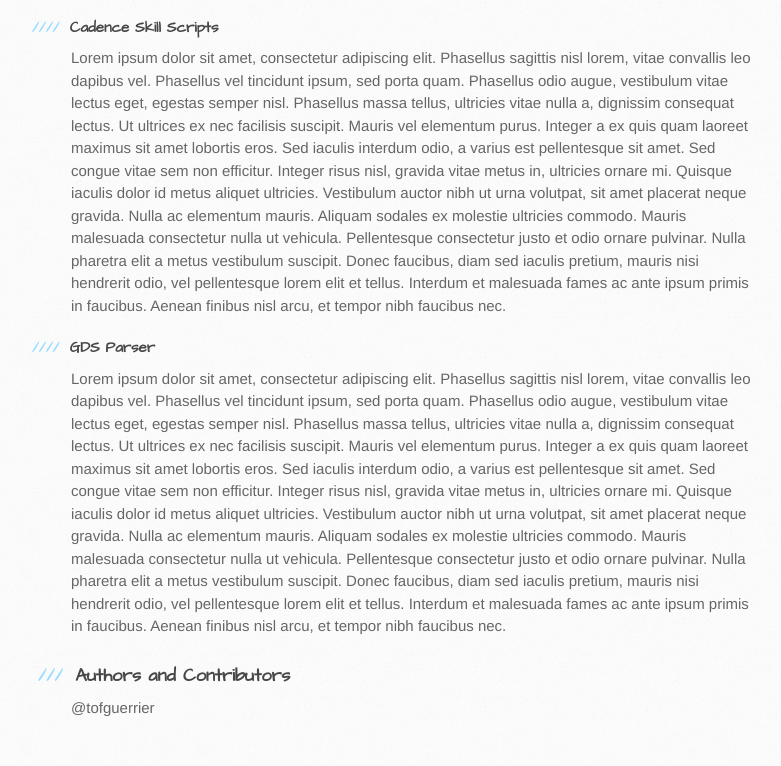
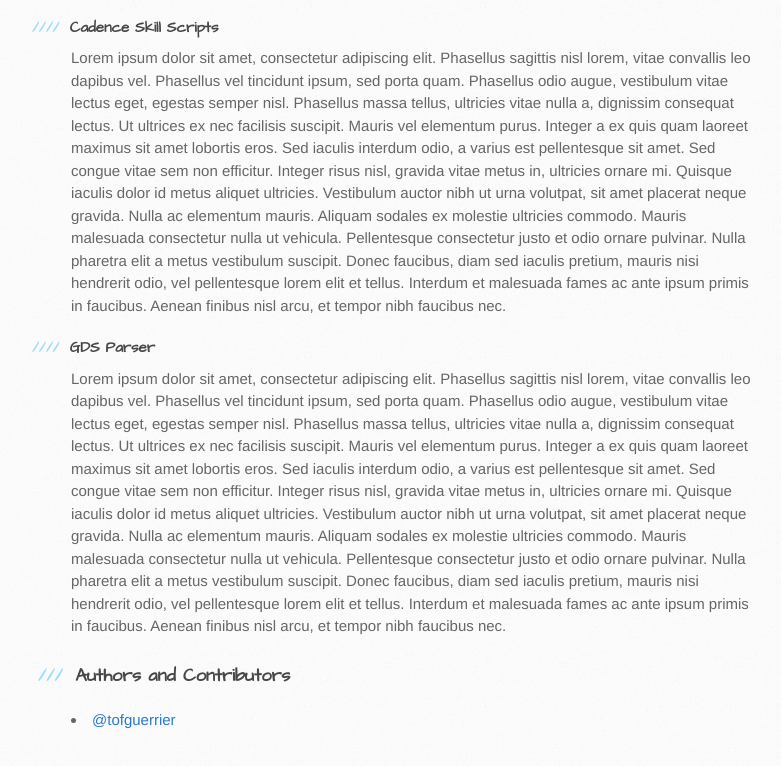
Before and after one commit to tofguerrier/Microelectronic-layout, a plain HTML site: page index.html in a window 1280 px wide. Shown: the part 670-1436 px from the top of the page, without its empty margins (99-880 px from the left). Drawn offline with Linux system fonts and the light colour scheme.

Commit message:
Update index.html
add myself as Author

```diff
--- a/index.html
+++ b/index.html
@@ -63,7 +63,9 @@
   <span aria-hidden="true" class="octicon octicon-link"></span></a>
   Authors and Contributors</h3>
 
-<p>@tofguerrier</p>
+<p>
+  <li><a href="https://github.com/pjhyett" class="user-mention">@tofguerrier</a></li>
+  </p>
 
 
   </body>
```
